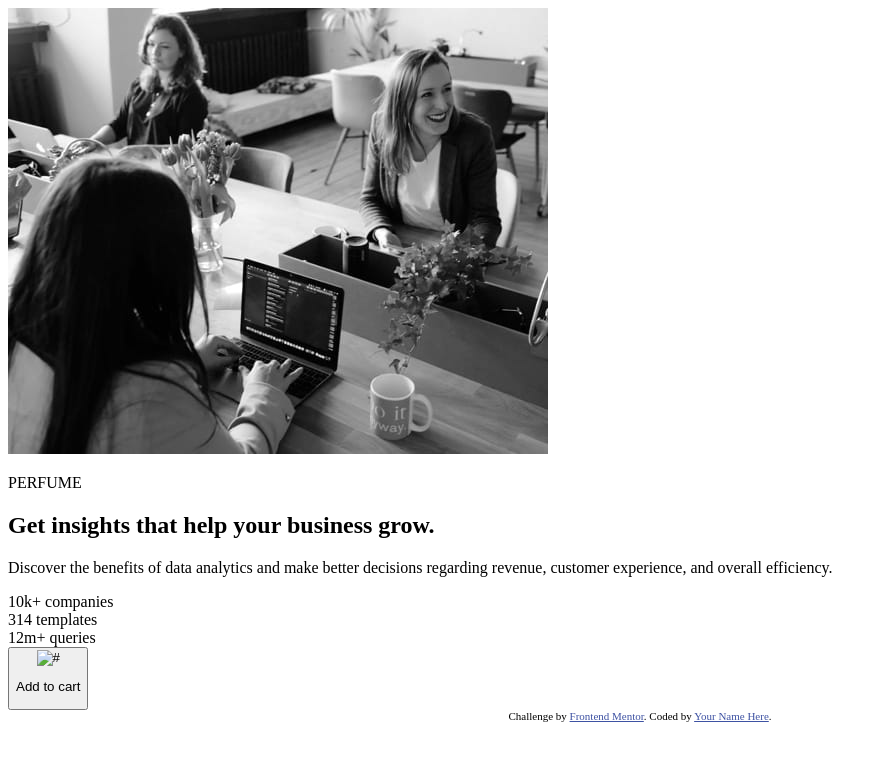
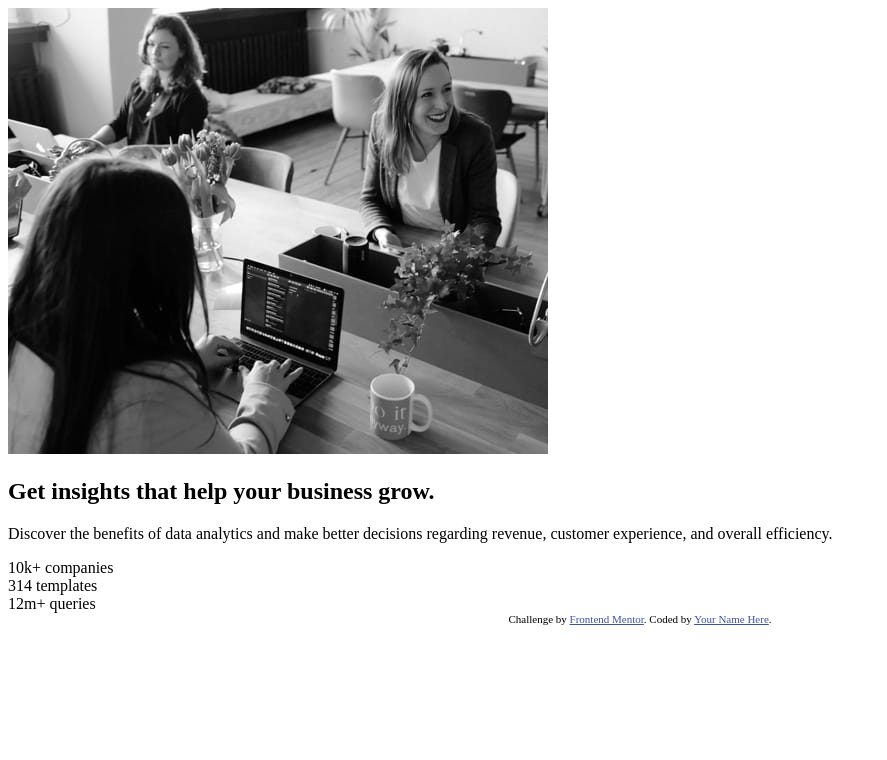
Before and after one commit to codenithin/stats-preview-card-component-main, a plain HTML site: page index.html in a window 1280 px wide. Shown: the whole page, without its empty margins (0-887 px from the left). Drawn offline with Linux system fonts and the light colour scheme.

Commit message:
Html markup2

```diff
--- a/index.html
+++ b/index.html
@@ -28,7 +28,6 @@
         </div>
         <div class="textblock">
           <div class="category" id="Perfume">
-            <p>PERFUME</p>
           </div>
           <div class="title"><h2>
             Get insights that help your business grow.
@@ -53,15 +52,6 @@
           <div class="stat" id="stat3">
             12m+ queries
           </div>
-
-
-          <button class="action">
-          <div class="shoppingcart">
-            <img id="cart" src="./images/icon-cart.svg" alt="#">
-            <p>Add to cart</p>
-          </div>
-          </button>
-
         </div>
 
       </div>
```
